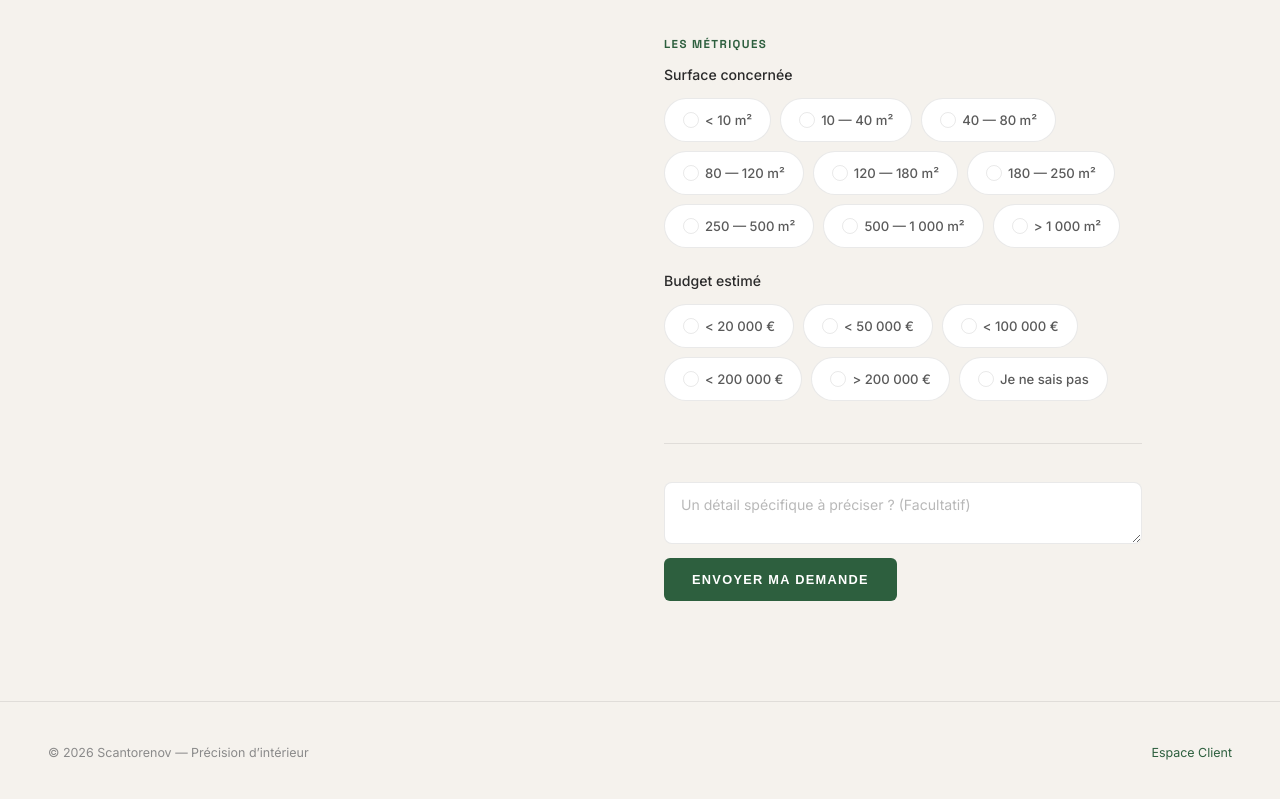
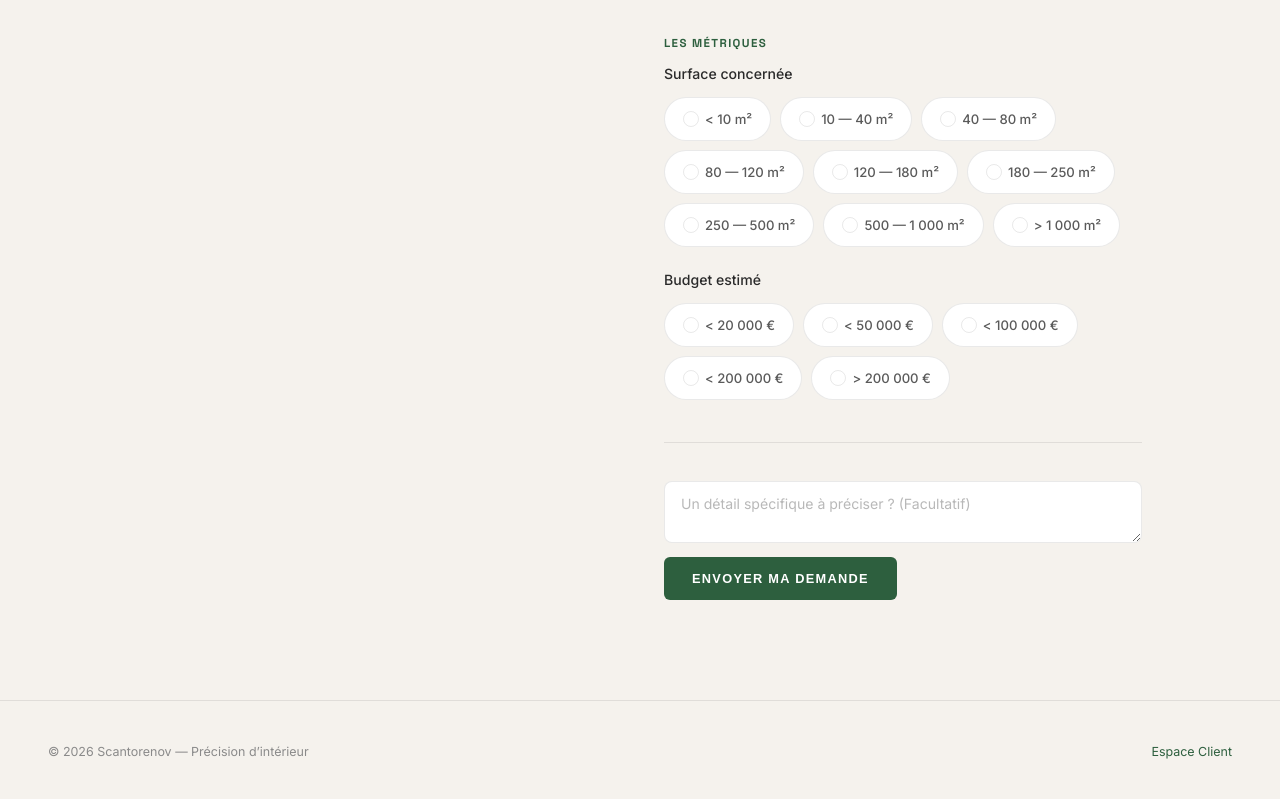
Before and after one commit to Tarek-Claude/scantorenov-site, a website: page index.html in a window 1280 px wide. Shown: the part 5751-6550 px from the top of the page. Drawn offline with nearby package versions, Linux system fonts and the light colour scheme.

Commit message:
Remove 'Je ne sais pas' option from budget selector
Co-Authored-By: Claude Opus 4.6 <noreply@anthropic.com>

```diff
--- a/index.html
+++ b/index.html
@@ -899,7 +899,6 @@ window.location.replace('/connexion'+h);
     <span class="form-tag" data-value="< 100 000 €"><span class="tag-check">&#10003;</span> &lt; 100 000 &#8364;</span>
     <span class="form-tag" data-value="< 200 000 €"><span class="tag-check">&#10003;</span> &lt; 200 000 &#8364;</span>
     <span class="form-tag" data-value="> 200 000 €"><span class="tag-check">&#10003;</span> &gt; 200 000 &#8364;</span>
-    <span class="form-tag" data-value="&#192; d&#233;finir"><span class="tag-check">&#10003;</span> Je ne sais pas</span>
   </div>
 </div>
 
```
